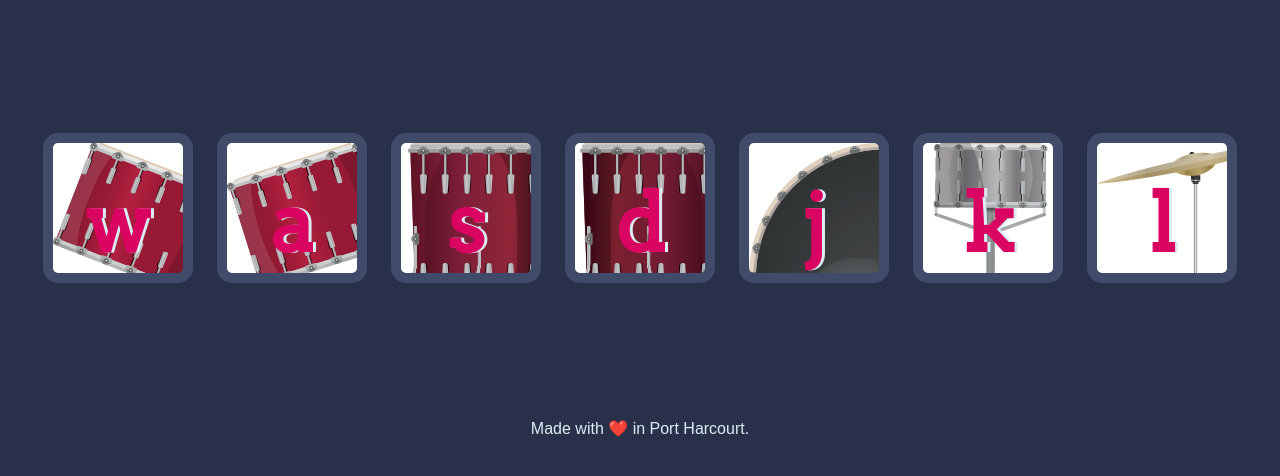
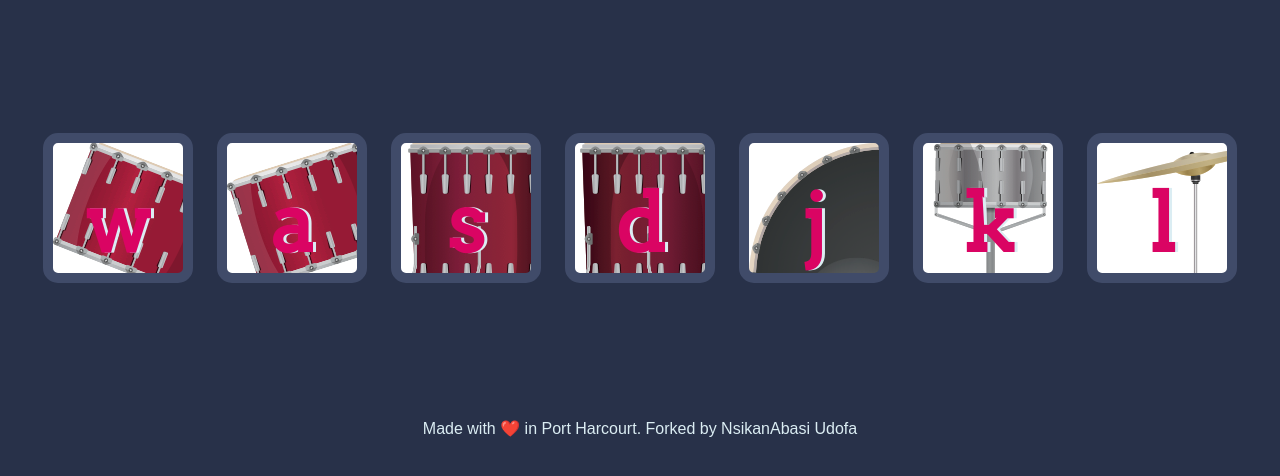
Before and after one commit to Donnierexy/drum-kit, a plain HTML site: page index.html in a window 1280 px wide. Shown: the part 156-632 px from the top of the page. Drawn offline with Linux system fonts and the light colour scheme.

Commit message:
Update index.html

```diff
--- a/index.html
+++ b/index.html
@@ -23,7 +23,7 @@
 
 
   <footer>
-    Made with ❤️ in Port Harcourt.
+    Made with ❤️ in Port Harcourt. Forked by NsikanAbasi Udofa
   </footer>
 
   <script src="index.js"></script>
```
